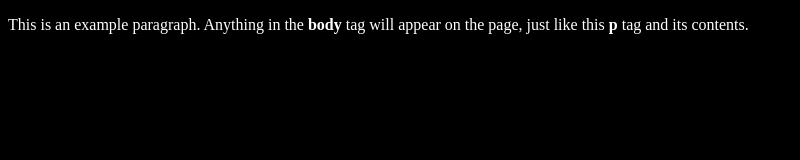
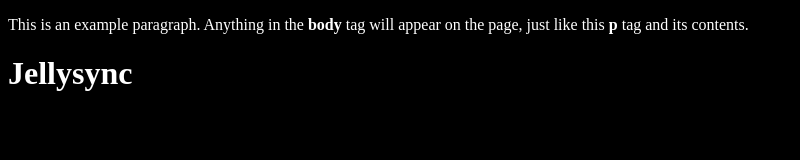
Before and after one commit to eprince1/eprince1.github.io, a plain HTML site: page index.html in a window 1280 px wide. Shown: the whole page, without its empty margins (0-800 px from the left). Drawn offline with Linux system fonts and the light colour scheme.

Commit message:
jellysync

```diff
--- a/index.html
+++ b/index.html
@@ -14,5 +14,6 @@
   </head>
   <body>
     <p>This is an example paragraph. Anything in the <strong>body</strong> tag will appear on the page, just like this <strong>p</strong> tag and its contents.</p>
+    <h1>Jellysync</h1>
   </body>
 </html>
```
